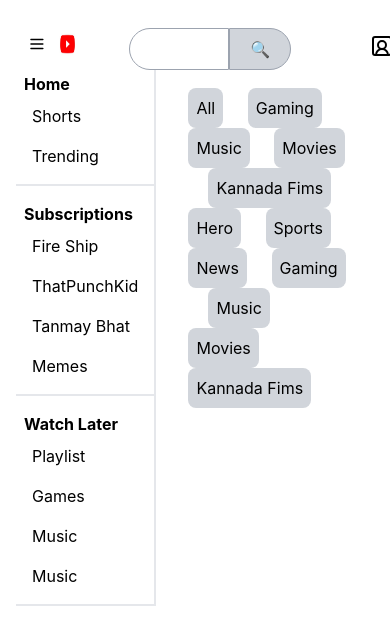
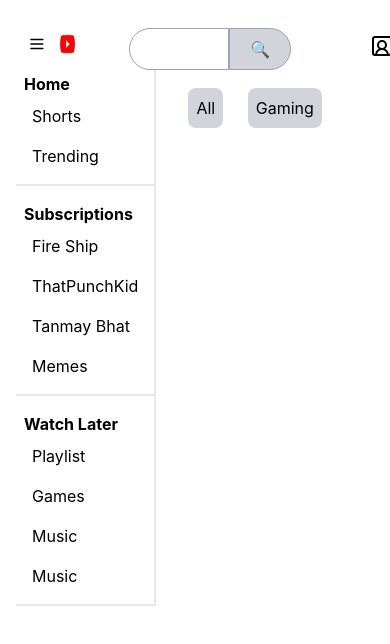
Before and after one commit to Ramesh136/youtubep, a React (Create React App) app: page / in a window 390 px wide. Shown: the top 644 px of the page. Built offline with nearby package versions, Linux system fonts and the light colour scheme; no server answers.

Commit message:
overflow hidden on responsive

```diff
--- a/src/Components/MainContainer.js
+++ b/src/Components/MainContainer.js
@@ -9,7 +9,7 @@
   return (
     <div
     className='m-4 '>
-    <div className='mt-14 p-2 space-x-5'>
+    <div className='mt-14 p-2 space-x-5 h-12 w-full overflow-hidden'>
        <Link to={'/search?q=All'}> <button className='rounded-lg bg-gray-300 p-2 hover:bg-gray-400'>All</button></Link>
        <Link to={'/search?q=Gaming'}> <button className='rounded-lg bg-gray-300 p-2 hover:bg-gray-400'>Gaming</button></Link>
        <Link to={'/search?q=Music'}> <button className='rounded-lg bg-gray-300 p-2 hover:bg-gray-400'>Music</button></Link>
```
